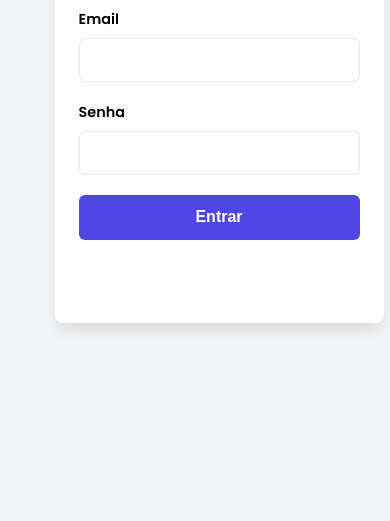
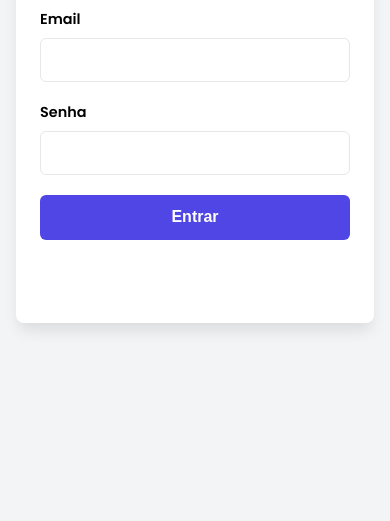
Before and after one commit to Peu-Nasc/GestaoPRO, a plain HTML site: page login.html in a window 390 px wide. Shown: the part 323-844 px from the top of the page. Drawn offline with Linux system fonts and the light colour scheme.

Commit message:
//alinhamento caixa de login

```diff
--- a/login.css
+++ b/login.css
@@ -15,12 +15,12 @@ body {
     display: flex;
     justify-content: center;
     align-items: center;
-    height: 100vh;
+    min-height: 100vh;
+    padding: 1rem; /* Adiciona espaçamento nas laterais */
+    box-sizing: border-box; /* Garante que o padding não quebre o layout */
 }
 
-.login-container {
-    padding: 2rem;
-}
+/* A regra para .login-container foi removida */
 
 .login-box {
     background-color: var(--background-color);
@@ -90,9 +90,7 @@ button:hover {
 
 /* --- Responsividade para Telas Pequenas --- */
 @media (max-width: 576px) {
-    .login-container {
-        padding: 1rem;
-    }
+    /* A regra para .login-container foi removida */
 
     .login-box {
         padding: 2rem 1.5rem;
--- a/login.html
+++ b/login.html
@@ -8,7 +8,6 @@
     <link rel="stylesheet" href="https://cdnjs.cloudflare.com/ajax/libs/font-awesome/6.4.2/css/all.min.css">
 </head>
 <body>
-    <div class="login-container">
     <div class="login-box">
         <i class="fas fa-box-open"></i>
         <h2>GestãoPro</h2>
@@ -24,7 +23,6 @@
             <button type="submit">Entrar</button>
         </form>
         <p id="error-message" class="error-message"></p>
-        </div>
     </div>
 
     <script type="module">
```
Lines whose indentation alone changed are shown as unchanged.
